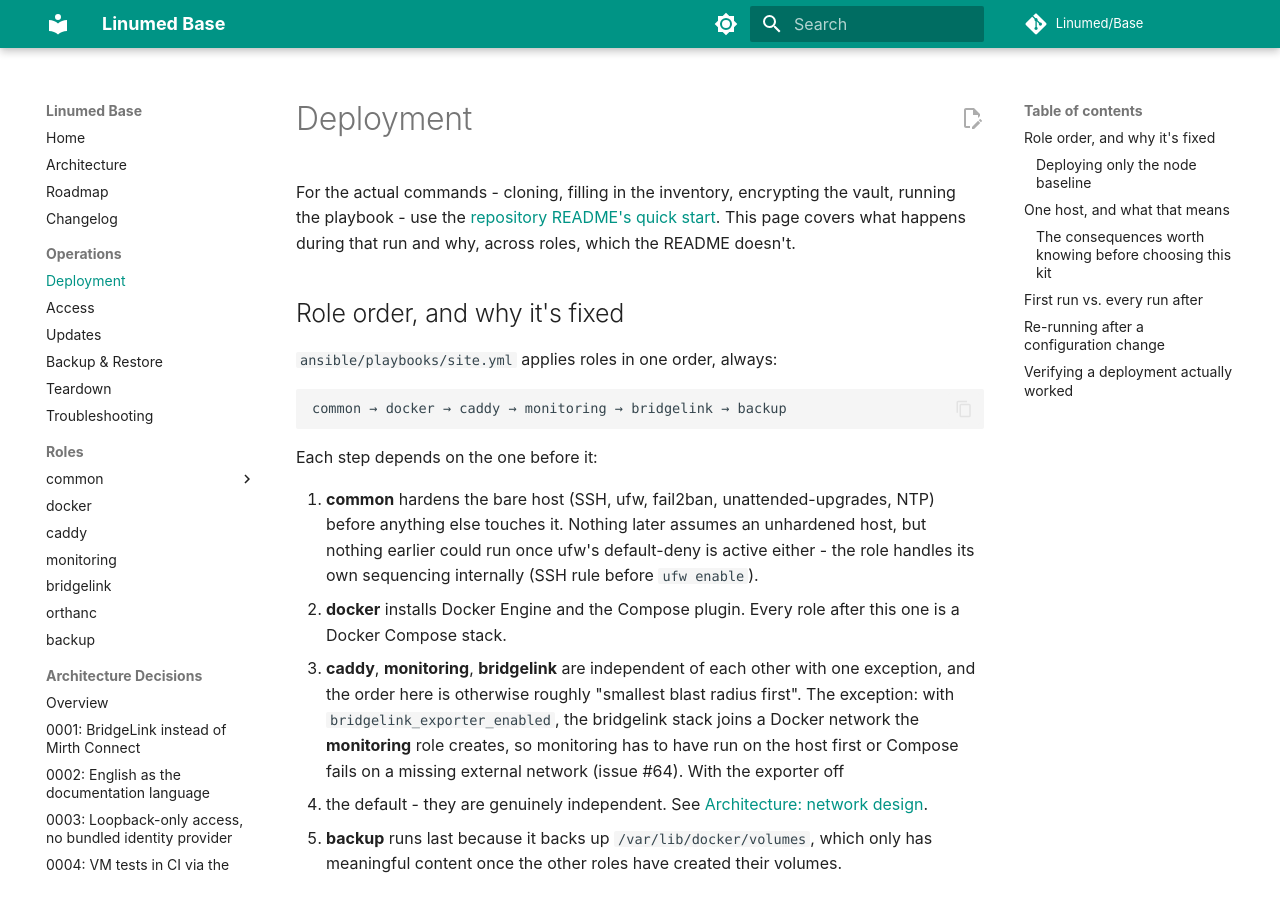
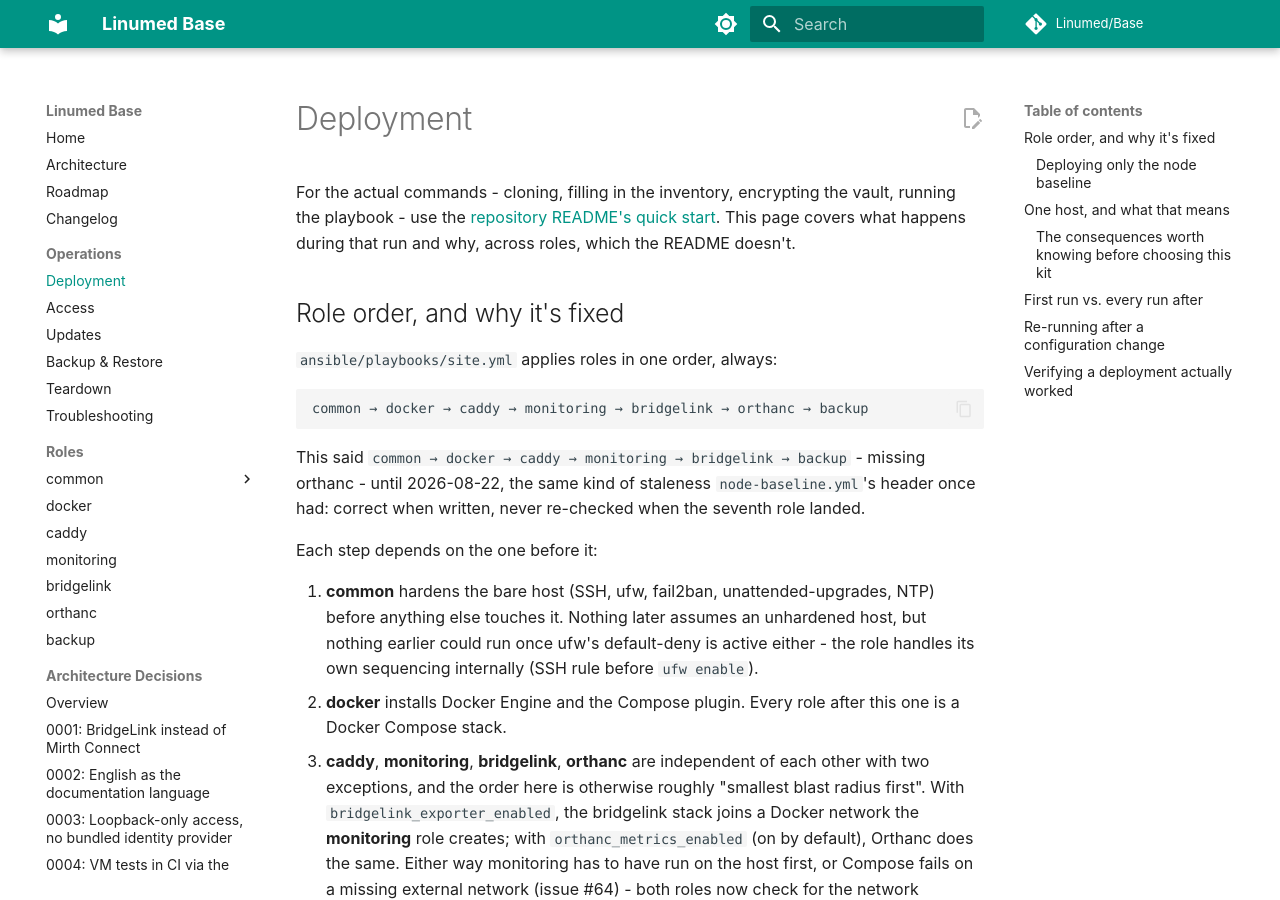
Before and after one commit to Linumed/Base, an MkDocs documentation site: the page built from docs/operations/deployment.md, in a window 1280 px wide and 900 px high. Built offline with MkDocs 1.6.1 and Material for MkDocs 9.7.7, drawn with Linux system fonts in a browser that asks for light colours; comment, search, counter and statistics services are not loaded; some of the changed text lies outside the part shown.

Commit message:
Fix: Metrics-Netz-Abhaengigkeit und stiller Restore-Test-Ausfall (#86 Stufe 1)
Drei Defekte an ausgeliefertem Verhalten, unabhaengig vom Auswahl-Mechanismus.

orthanc und bridgelink pruefen jetzt vor dem Deploy, ob das linumed-base-metrics-Netz
existiert, wenn ihre Metriken eingeschaltet sind. docker compose config loest externe
Netze nicht auf, der bisherige Fehler landete roh in docker_compose_v2 ('network declared
as external, but could not be found'). Die Pruefung sitzt in der Rolle selbst, nicht in
pre_tasks - dort wuerde sie jede Erstinstallation abbrechen, weil monitoring erst danach
laeuft.

backup_restore_test_diff_paths hatte keine Vorpruefung. Der Default (/opt/linumed-base)
existiert nie auf einem Host ohne Compose-Rolle - genau der Fall, den node-baseline.yml
schon heute ausliefert. Der woechentliche Restore-Test scheiterte dort seit jeher still
unter set -euo pipefail und meldete restore_test_success 0 fuer immer, ohne dass sich das
von einem echten Fehlschlag unterscheiden liess. Jetzt derselbe Preflight wie fuer
backup_paths.

Dazu zwei veraltete Aufzaehlungen korrigiert: die Rollenreihenfolge in deployment.md
(fehlte orthanc) und die Vault-Beispieldatei ('these six' bei zehn definierten
Variablen).

````diff
--- a/docs/operations/deployment.md
+++ b/docs/operations/deployment.md
@@ -10,8 +10,12 @@
 `ansible/playbooks/site.yml` applies roles in one order, always:
 
 ```
-common → docker → caddy → monitoring → bridgelink → backup
+common → docker → caddy → monitoring → bridgelink → orthanc → backup
 ```
+
+This said `common → docker → caddy → monitoring → bridgelink → backup` - missing orthanc -
+until 2026-08-22, the same kind of staleness `node-baseline.yml`'s header once had: correct
+when written, never re-checked when the seventh role landed.
 
 Each step depends on the one before it:
 
@@ -21,12 +25,14 @@
    its own sequencing internally (SSH rule before `ufw enable`).
 2. **docker** installs Docker Engine and the Compose plugin. Every role after this one
    is a Docker Compose stack.
-3. **caddy**, **monitoring**, **bridgelink** are independent of each other with one
-   exception, and the order here is otherwise roughly "smallest blast radius first".
-   The exception: with `bridgelink_exporter_enabled`, the bridgelink stack joins a Docker
-   network the **monitoring** role creates, so monitoring has to have run on the host
-   first or Compose fails on a missing external network (issue #64). With the exporter off
-   - the default - they are genuinely independent. See
+3. **caddy**, **monitoring**, **bridgelink**, **orthanc** are independent of each other
+   with two exceptions, and the order here is otherwise roughly "smallest blast radius
+   first". With `bridgelink_exporter_enabled`, the bridgelink stack joins a Docker network
+   the **monitoring** role creates; with `orthanc_metrics_enabled` (on by default), Orthanc
+   does the same. Either way monitoring has to have run on the host first, or Compose fails
+   on a missing external network (issue #64) - both roles now check for the network
+   themselves and abort with a clear message rather than Compose's raw error (issue #86).
+   With both switches off, all four are genuinely independent. See
    [Architecture: network design](../architecture.md#network-design).
 4. **backup** runs last because it backs up `/var/lib/docker/volumes`, which only has
    meaningful content once the other roles have created their volumes.
````
Also changed, not shown: 5 other files.
